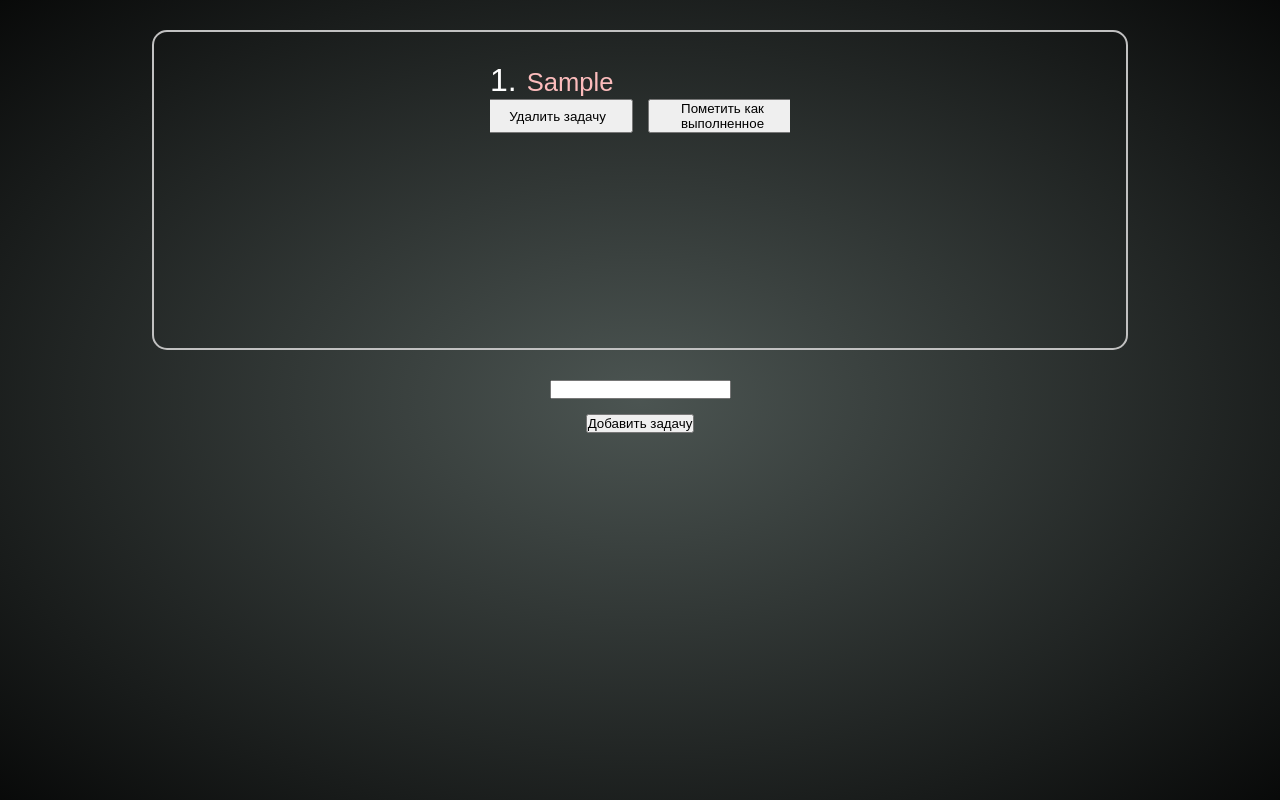
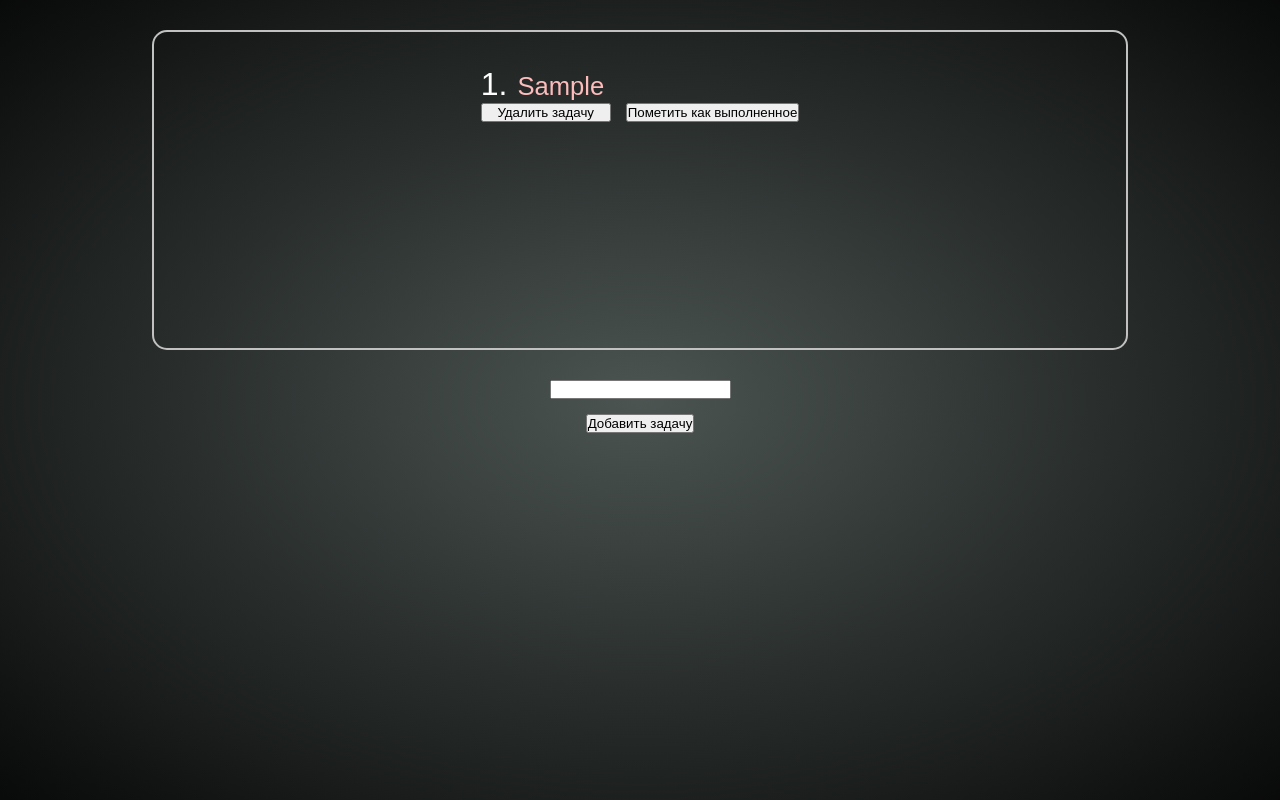
Before and after one commit to zcxcode/TaskHelper, a React (Create React App) app: page / in a window 1280 px wide. Both pictures are taken after typing "Sample" into the empty fields and a click on the button "Добавить задачу". Built offline with nearby package versions, Linux system fonts and the light colour scheme; the HTML template or start-up script is replaced by a standard one.

Commit message:
replace functions from task component

```diff
--- a/src/components/List/List.tsx
+++ b/src/components/List/List.tsx
@@ -8,7 +8,7 @@ interface ListProps {
 }
 
 const List = ({ list }: ListProps) => {
-  const [drag, setDrag] = useState<TaskItem>()
+  const [drag, setDrag] = useState<any>()
   let count = 1;
 
   const arr = list.map((i) => {
--- a/src/components/Task/Task.style.scss
+++ b/src/components/Task/Task.style.scss
@@ -4,10 +4,10 @@ $number-size: 2.5vw;
 .task {
   display: flex;
   flex-direction: column;
+  padding: 4px;
   overflow: hidden;
   list-style: none;
   font-family: sans-serif;
-  animation: task-add 1s ease forwards;
 
   &:not(:last-child) {
     margin-bottom: 10px;
@@ -43,21 +43,11 @@ $number-size: 2.5vw;
   }
 
   &__delete-button {
-    min-width: 150px;
+    min-width: 130px;
     margin-right: 15px;
   }
 
   &__change-status {
-    min-width: 150px;
+    min-width: 130px;
   }
 }
-
-@keyframes task-add {
-  0% {
-    width: 0;
-  }
-
-  100% {
-    width: 300px;
-  }
-}
--- a/src/components/Task/Task.tsx
+++ b/src/components/Task/Task.tsx
@@ -1,12 +1,13 @@
 import { useContext } from "react";
 import { StateContext, TaskItem } from "../../App";
+import taskFunctions from "./task-functions";
 import "./Task.style.scss";
 
 interface TextProps {
   counter: number;
   task: TaskItem;
   funcs: {
-    drag: TaskItem | undefined;
+    drag: TaskItem;
     setDrag: Function;
   };
 }
@@ -14,55 +15,14 @@ interface TextProps {
 const Task = ({ counter, task, funcs }: TextProps) => {
   const { getTodos, setTodos } = useContext(StateContext);
   const { drag, setDrag } = funcs;
-
-  const removeTask = (id: number) => {
-    setTodos(() => getTodos.filter((item: TaskItem) => item.id !== id));
-  };
-
-  const changeTaskStatus = (id: number) => {
-    const modifyTodos = getTodos.map((item: TaskItem) => {
-      if (item.id !== id) {
-        return item;
-      } else {
-        return { ...item, done: item.done ? false : true };
-      }
-    });
-    setTodos(modifyTodos);
-  };
-
-  const dragStartHandler = (
-    e: React.DragEvent<HTMLLIElement>,
-    task: TaskItem
-  ) => {
-    setDrag(task);
-  };
-
-  const dragEndHandler = (e: React.DragEvent<HTMLLIElement>) => {
-    const target = e.target as HTMLElement;
-    if (target.closest(".task")) {
-      const task = target.closest(".task") as HTMLElement;
-      task.style.border = "none";
-    }
-  };
-
-  const dragOverHandler = (e: React.DragEvent<HTMLLIElement>) => {
-    e.preventDefault();
-    const target = e.target as HTMLElement;
-    if (target.closest(".task")) {
-      const task = target.closest(".task") as HTMLElement;
-      task.style.border = "1px solid white";
-    }
-  };
-
-  const dropHandler = (e: React.DragEvent<HTMLLIElement>, task: TaskItem) => {
-    e.preventDefault();
-    const todos = [...getTodos];
-    const lastIndex = todos.indexOf(drag);
-    const newIndex = todos.indexOf(task);
-    todos[lastIndex] = task;
-    todos[newIndex] = drag;
-    setTodos(todos);
-  };
+  const {
+    removeTask,
+    changeTaskStatus,
+    dragStartHandler,
+    dragEndHandler,
+    dragOverHandler,
+    dropHandler
+  } = taskFunctions(getTodos, setTodos, drag, setDrag);
 
   return (
     <li
--- /dev/null
+++ b/src/components/Task/task-functions.ts
@@ -0,0 +1,70 @@
+import { TaskItem } from "../../App";
+
+const taskFunctions = (
+  getTodos: TaskItem[],
+  setTodos: Function,
+  drag: TaskItem,
+  setDrag: Function
+) => {
+  const removeTask = (id: number) => {
+    setTodos(() => getTodos.filter((item: TaskItem) => item.id !== id));
+  };
+
+  const changeTaskStatus = (id: number) => {
+    const modifyTodos = getTodos.map((item: TaskItem) => {
+      if (item.id !== id) {
+        return item;
+      } else {
+        return { ...item, done: item.done ? false : true };
+      }
+    });
+    setTodos(modifyTodos);
+  };
+
+  const dragStartHandler = (
+    e: React.DragEvent<HTMLLIElement>,
+    task: TaskItem
+  ) => {
+    setDrag(task);
+  };
+
+  const dragEndHandler = (e: React.DragEvent<HTMLLIElement>) => {
+    const target = e.target as HTMLElement;
+    if (target.closest(".task")) {
+      const task = target.closest(".task") as HTMLElement;
+      task.style.boxShadow = "none";
+    }
+  };
+
+  const dragOverHandler = (e: React.DragEvent<HTMLLIElement>) => {
+    e.preventDefault();
+    const target = e.target as HTMLElement;
+    if (target.closest(".task")) {
+      const task = target.closest(".task") as HTMLElement;
+      task.style.boxShadow = "0 0 5px 5px #c1c1c1";
+    }
+  };
+
+  const dropHandler = (e: React.DragEvent<HTMLLIElement>, task: TaskItem) => {
+    e.preventDefault();
+    const todos = [...getTodos];
+    const lastIndex = todos.indexOf(drag);
+    const newIndex = todos.indexOf(task);
+    todos[lastIndex] = task;
+    todos[newIndex] = drag;
+    const tasks = document.querySelectorAll(".task");
+    tasks.forEach((item) => ((item as HTMLElement).style.boxShadow = "none"));
+    setTodos(todos);
+  };
+
+  return {
+    removeTask,
+    changeTaskStatus,
+    dragStartHandler,
+    dragEndHandler,
+    dragOverHandler,
+    dropHandler
+  };
+};
+
+export default taskFunctions;
```
